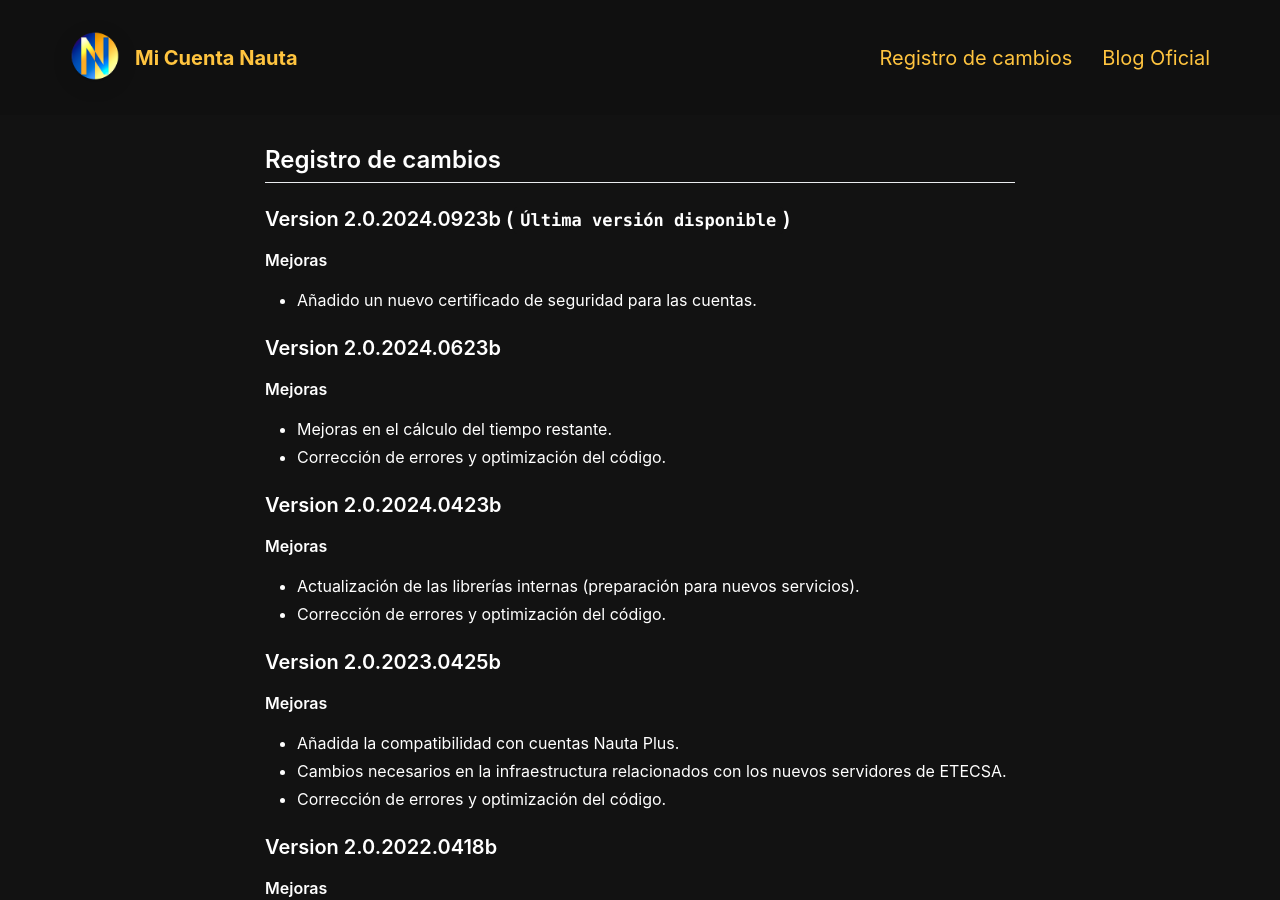
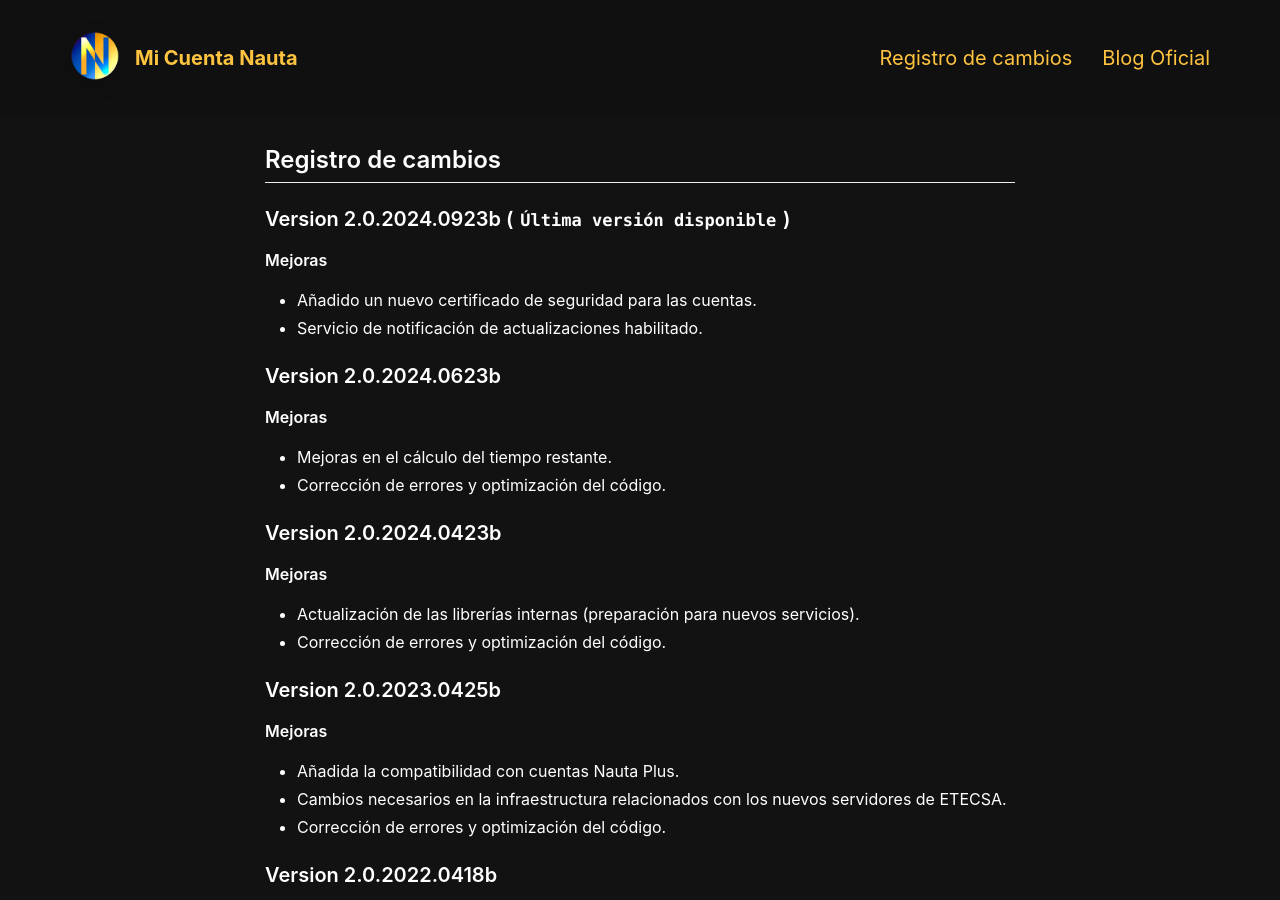
Before and after one commit to micuentanauta/micuentanauta.github.io, a Jekyll site: the page built from _pages/changelog.md, in a window 1280 px wide and 900 px high. Built offline with Jekyll 4.4.1, drawn with Linux system fonts in a browser that asks for light colours; nearby versions of some CDN libraries.

Commit message:
Fix issues

```diff
--- a/_config.yml
+++ b/_config.yml
@@ -4,7 +4,6 @@ page_title: Mi Cuenta Nauta - Web Oficial # Automatically populates with app nam
 # windows_link                              : downloads/windows/mcn-2.0.2021.1005beta.rar
 # windows_link                              : https://bit.ly/mcn2020211006betasetup
 windows_link: https://bit.ly/mcn2020240923beta
-
 # App Info
 ios_app_id: # Required. Enter iOS app ID to automatically populate name, price and icons (e.g. 718043190).
 ios_app_country: # Required outside USA. Enter 2 letter country code as in https://en.wikipedia.org/wiki/ISO_3166-1_alpha-2
--- a/_pages/changelog.md
+++ b/_pages/changelog.md
@@ -3,6 +3,7 @@ layout: page
 title: Registro de cambios
 include_in_header: true
 ---
+
 ## Registro de cambios
 
 ### **Version 2.0.2024.0923b** (`Última versión disponible`)
@@ -10,8 +11,9 @@ include_in_header: true
 **Mejoras**
 
 - Añadido un nuevo certificado de seguridad para las cuentas.
+- Servicio de notificación de actualizaciones habilitado.
 
-### **Version 2.0.2024.0623b**
+### Version 2.0.2024.0623b
 
 **Mejoras**
 
@@ -132,6 +134,7 @@ include_in_header: true
   - Se rediseñó la sección de captura del "Captcha".
   - Se agregó un nuevo algoritmo para detectar cuando la ventana de sesión está fuera de la pantalla
     y así evitar que se pierda.
+
 - Mejora sustancial en los algoritmos de seguridad.
 
   **Sección: Ventana principal**:
@@ -197,6 +200,7 @@ include_in_header: true
   Sin embargo, si en el momento en el cual la aplicación intenta obtener el tiempo restante
   el servidor no responde u ocurre un problema en la red, pues la ventana de sesión enviará
   un error y posiblemente la cuenta permanecería abierta.
+
 - Se corrigió el siguiente bug:
   Habian ocasiones en que la ventana de sesión desaparecía de la pantalla, gracias al nuevo
   algoritmo es posible que este bug quede solucionado.
--- a/api/micuentanauta_version_manifest.json
+++ b/api/micuentanauta_version_manifest.json
@@ -1,7 +1,7 @@
 {
   "last_build": {
-    "changelog": "Añadido un nuevo certificado de seguridad para las cuentas.",
+    "changelog": "Añadido un nuevo certificado de seguridad para las cuentas.\n+ Servicio de notificación de actualizaciones habilitado.",
     "version": "2.0.2024.0923.beta",
-    "download_url": "bit.ly/mcn2020240923betasetup"
+    "download_url": "bit.ly/mcn2020240923beta"
   }
 }
```
